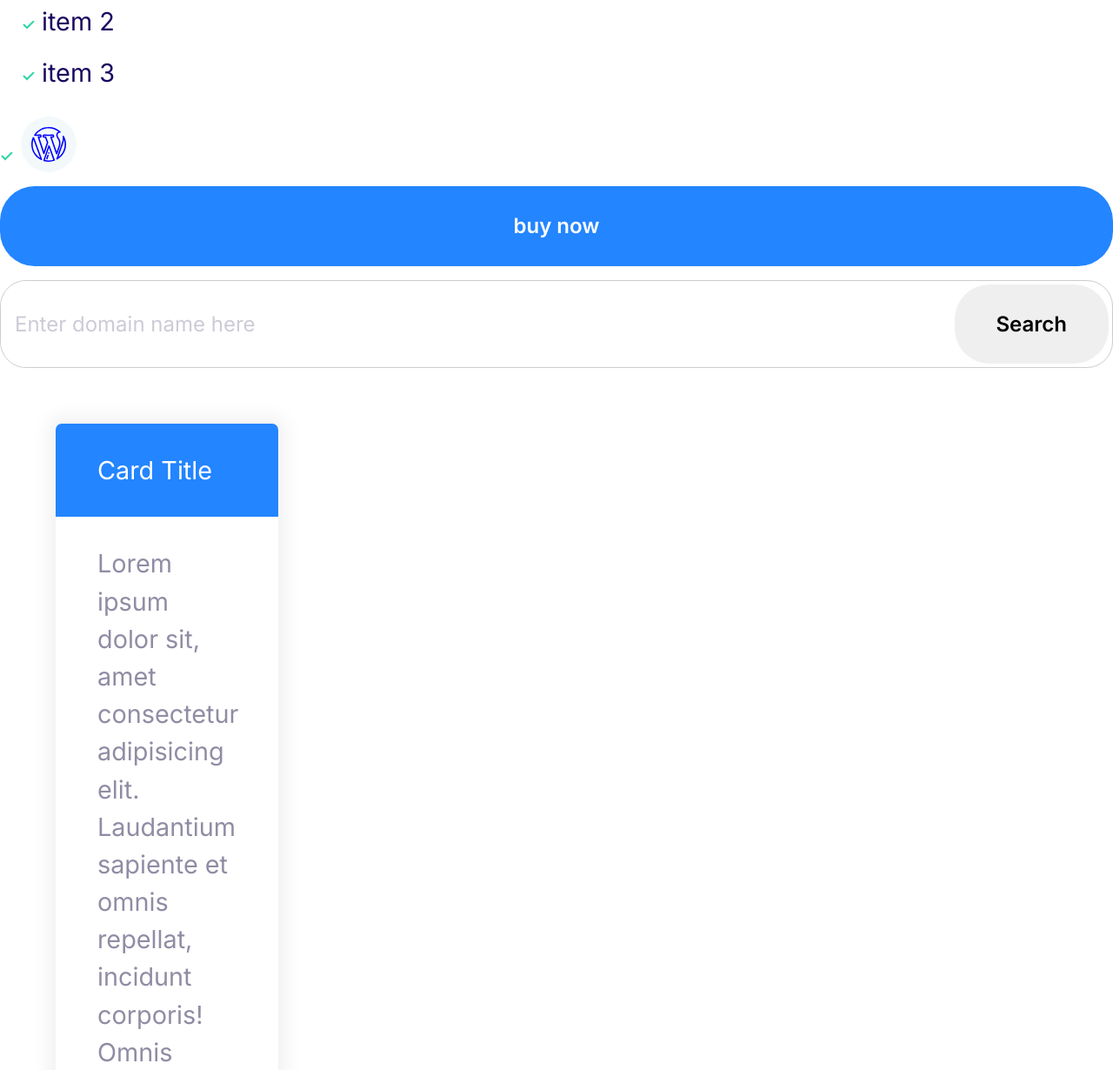
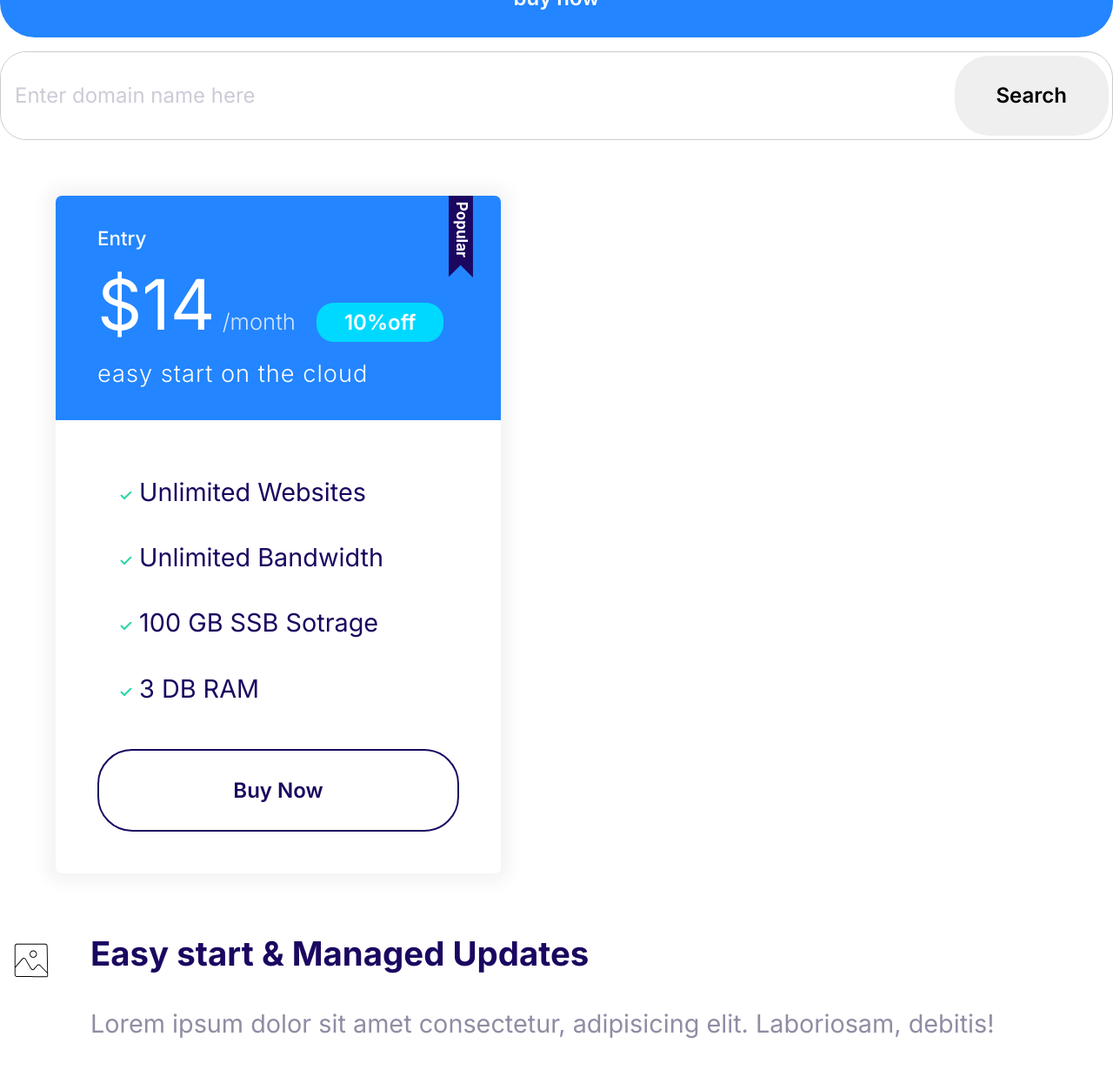
Before and after one commit to ramyabdulwahed/moshify, a plain HTML site: page index.html in a window 1280 px wide. Shown: the part 871-2101 px from the top of the page at 87% size. Drawn offline with Linux system fonts and the light colour scheme.

Commit message:
creating and styling badges & media

```diff
--- a/css/styless.css
+++ b/css/styless.css
@@ -91,6 +91,7 @@ h3{
 }
 .badge--small{
     font-size:1.6rem;
+    padding:0.5rem 1.5rem;
 }
 @media screen and (min-width:1024px){ /* for large screens*/
     .badge{
@@ -251,3 +252,71 @@ h3{
     background: var(--color-secondary);
     color: white;
 }
+
+.card--secomdary .badge--secondary{
+    background: #02cdf1;
+}
+/*plans*/
+
+.plan__name{
+   color:#fff;
+   margin: 0;
+   font-weight: 500;
+   font-size:2.4rem;
+}
+.plan__price{
+    font-size: 6rem;
+}
+.plan__billing-cycle{
+    font-size:2.4rem;
+    font-weight: 300;
+    opacity: 0.8;
+    margin-right: 1rem;
+}
+.plan--description{
+    font-size: 2rem;
+    font-weight: 300;
+    letter-spacing:1px;
+    display: block;
+}
+.plan .list--item{
+    margin-bottom:2rem;
+}
+.plan--popular .card__header{
+    position: relative; /* to make it easier to understand, we are relative be*/
+}
+.plan--popular .card__header::before{
+    content: url(../popular.svg);
+    width:40px;
+    display: inline-block; /* we do this so that the width works, because content is not a block level element*/
+    position: absolute; /* means it will be positioned relative to the parent element*/
+    top: -6px;
+    right: 5%;
+}
+@media screen and (min-width:1024px){
+    .plan__name{
+        font-size:1.4rem;
+    }
+    .plan__price{
+        font-size: 5rem;
+    }
+    .plan__billing-cycle{
+        font-size:1.6rem;
+    }
+    .plan--description{
+        font-size: 1.7rem;
+    }
+}
+/*media*/
+.media{
+    display:flex;
+}
+.media__title{
+    margin:0;
+}
+.media__body{
+    margin:0 2rem;
+}
+.media__image{
+    margin:1rem;
+}
--- a/index.html
+++ b/index.html
@@ -28,11 +28,6 @@
     <span class="badge badge--primary badge--small">10% off</span>
     <!--ul.lists>li{item $}*3-->
 
-    <ul class="lists list--tick">
-      <li class="list--item">item 1</li>
-      <li class="list--item">item 2</li>
-      <li class="list--item">item 3</li>
-    </ul>
     <img src="tick.svg" alt="Tick Icon" />
 
     <span class="icon-container">
@@ -46,15 +41,43 @@
       <button class="button button--accent">Search</button>
     </div>
 
-    <div style="width: 30%; padding: 4rem">
-      <div class="card card--primary">
-        <header class="card__header">Card Title</header>
-        <div class="card__body">
-          Lorem ipsum dolor sit, amet consectetur adipisicing elit. Laudantium
-          sapiente et omnis repellat, incidunt corporis! Omnis enim alias atque!
-          Ducimus est ipsum adipisci tempora debitis eveniet voluptates laborum,
-          illum corrupti!
+    <div style="width: 50%; padding: 4rem">
+      <div class="plan plan--popular">
+        <div class="card card--primary">
+          <header class="card__header">
+            <h3 class="plan__name">Entry</h3>
+            <span class="plan__price">$14</span>
+            <span class="plan__billing-cycle">/month</span>
+            <span class="badge badge--secondary bage--small">10%off</span>
+            <span class="plan--description">easy start on the cloud</span>
+          </header>
+          <div class="card__body">
+            <ul class="lists list--tick">
+              <li class="list--item">Unlimited Websites</li>
+              <li class="list--item">Unlimited Bandwidth</li>
+              <li class="list--item">100 GB SSB Sotrage</li>
+              <li class="list--item">3 DB RAM</li>
+            </ul>
+            <button class="button button--outline button--block">
+              Buy Now
+            </button>
+          </div>
         </div>
+      </div>
+    </div>
+
+    <div class="media">
+      <div class="media__image">
+        <svg class="icon icon--primary">
+          <use xlink:href="sprite.svg#snap"></use>
+        </svg>
+      </div>
+      <div class="media__body">
+        <h3 class="media__title">Easy start & Managed Updates</h3>
+        <p>
+          Lorem ipsum dolor sit amet consectetur, adipisicing elit. Laboriosam,
+          debitis!
+        </p>
       </div>
     </div>
   </body>
```
Also changed, not shown: popular.svg (added).
